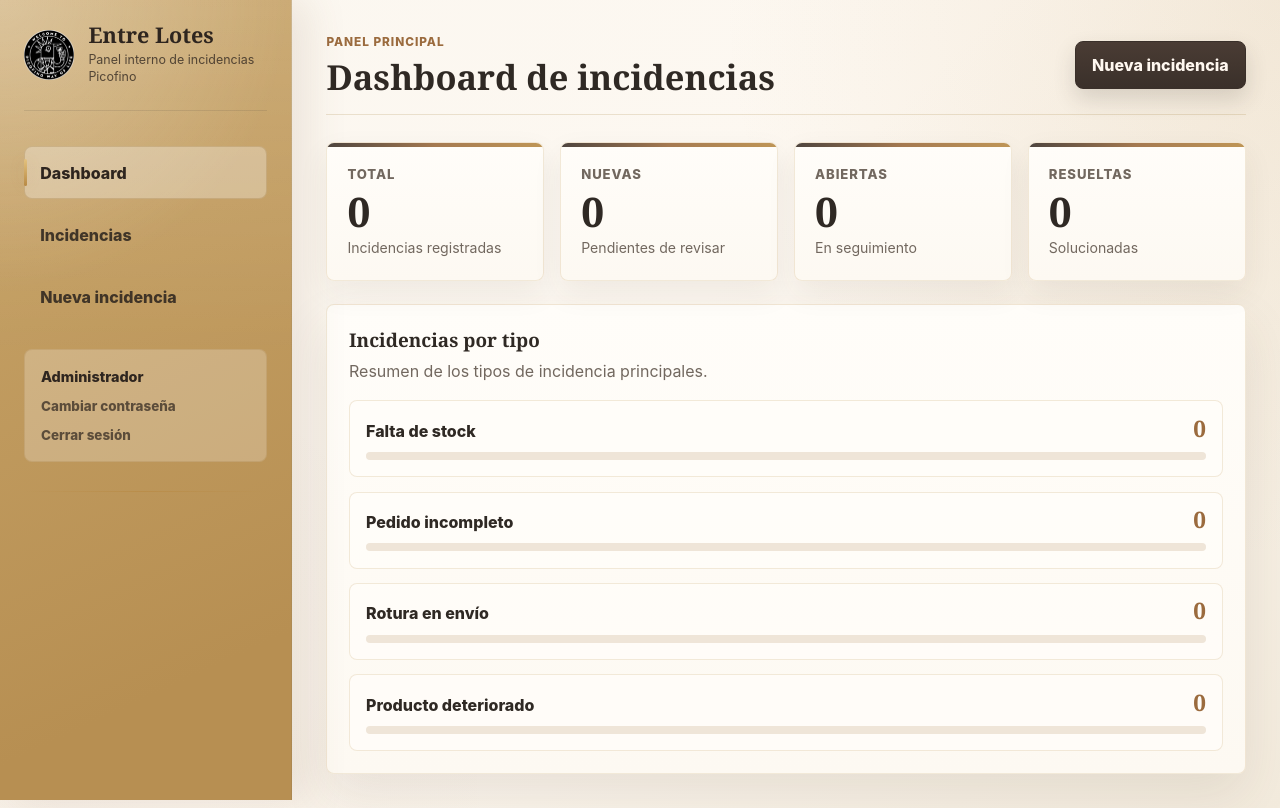
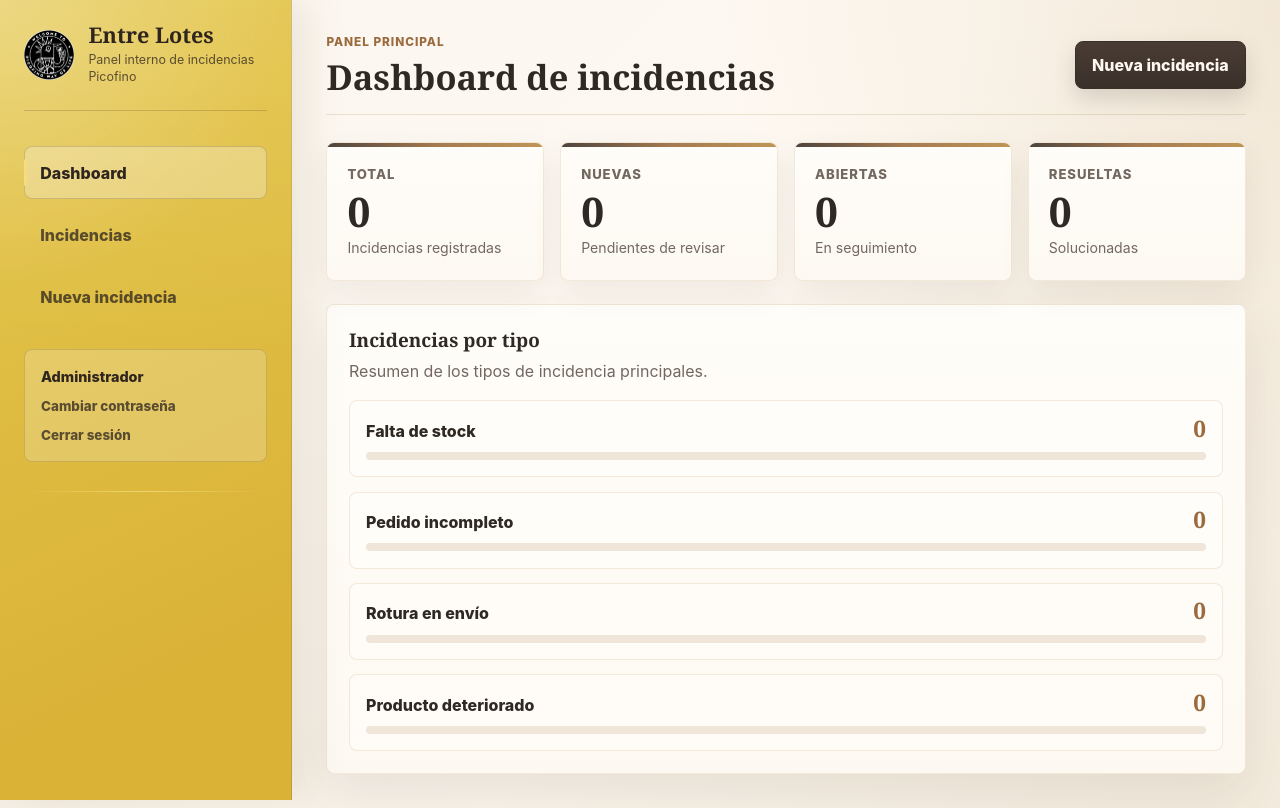
Before and after one commit to celiaefe/el_desaguisado, a Flask app: page /dashboard in a window 1280 px wide. Run offline with Flask 3, Linux system fonts and the light colour scheme; a user stored in the database is signed in.

Commit message:
Ajusta paleta de sidebar a amarillo canario mate

```diff
--- a/static/style.css
+++ b/static/style.css
@@ -2,8 +2,8 @@
   --page: #FBF7F0;
   --page-deep: #F3EBDD;
 
-  --sidebar: #C9A66B;
-  --sidebar-soft: #B78F52;
+  --sidebar: #E5C84E;
+  --sidebar-soft: #D9B236;
 
   --surface: #FFFDF9;
   --surface-soft: #F8F1E6;
@@ -63,13 +63,13 @@ a {
   top: 0;
   height: 100vh;
   padding: 1.5rem;
-  border-right: 1px solid rgba(95, 81, 68, 0.12);
+  border-right: 1px solid rgba(46, 37, 31, 0.14);
   background:
-    radial-gradient(circle at top left, rgba(255, 251, 244, 0.28), transparent 18rem),
-    linear-gradient(180deg, rgba(255, 255, 255, 0.10), transparent 22rem),
+    radial-gradient(circle at top left, rgba(255, 255, 255, 0.24), transparent 18rem),
+    linear-gradient(180deg, rgba(255, 255, 255, 0.08), transparent 22rem),
     linear-gradient(155deg, var(--sidebar) 0%, var(--sidebar-soft) 82%);
   color: #2E251F;
-  box-shadow: 16px 0 38px rgba(120, 93, 58, 0.12);
+  box-shadow: 16px 0 38px rgba(101, 77, 24, 0.10);
 }
 
 .sidebar::after {
@@ -77,7 +77,7 @@ a {
   display: block;
   height: 1px;
   margin-top: 1.8rem;
-  background: linear-gradient(90deg, transparent, rgba(184, 138, 68, 0.7), transparent);
+  background: linear-gradient(90deg, transparent, rgba(245, 220, 130, 0.78), transparent);
 }
 
 .brand-lockup {
@@ -86,7 +86,7 @@ a {
   gap: 0.9rem;
   margin-bottom: 2.2rem;
   padding-bottom: 1.5rem;
-  border-bottom: 1px solid rgba(95, 81, 68, 0.16);
+  border-bottom: 1px solid rgba(46, 37, 31, 0.18);
   text-decoration: none;
 }
 
@@ -105,7 +105,7 @@ a {
 .brand-lockup small {
   max-width: 170px;
   margin-top: 0.35rem;
-  color: rgba(46, 37, 31, 0.78);
+  color: rgba(46, 37, 31, 0.76);
   font-size: 0.78rem;
   line-height: 1.35;
 }
@@ -127,15 +127,15 @@ a {
   padding: 0.85rem 0.95rem;
   border: 1px solid transparent;
   border-radius: 8px;
-  color: rgba(46, 37, 31, 0.88);
+  color: rgba(46, 37, 31, 0.76);
   font-weight: 760;
   text-decoration: none;
 }
 
 .sidebar-nav a:hover,
 .sidebar-nav a.is-active {
-  border-color: rgba(154, 114, 55, 0.28);
-  background: rgba(255, 255, 255, 0.30);
+  border-color: rgba(46, 37, 31, 0.18);
+  background: rgba(255, 255, 255, 0.28);
   color: #2E251F;
 }
 
@@ -147,8 +147,8 @@ a {
   left: -0.05rem;
   width: 3px;
   border-radius: 999px;
-  background: linear-gradient(180deg, #E4C27E, #B88A44);
-  box-shadow: 0 0 16px rgba(184, 138, 68, 0.16);
+  background: #F5DC82;
+  box-shadow: 0 0 16px rgba(245, 220, 130, 0.26);
 }
 
 .sidebar-user {
@@ -156,9 +156,9 @@ a {
   gap: 0.55rem;
   margin-top: 1.6rem;
   padding: 1rem;
-  border: 1px solid rgba(154, 114, 55, 0.20);
+  border: 1px solid rgba(46, 37, 31, 0.16);
   border-radius: 8px;
-  background: rgba(255, 251, 244, 0.24);
+  background: rgba(255, 255, 255, 0.20);
 }
 
 .sidebar-user span {
@@ -168,7 +168,7 @@ a {
 }
 
 .sidebar-user a {
-  color: rgba(47, 37, 31, 0.72);
+  color: rgba(46, 37, 31, 0.76);
   font-size: 0.84rem;
   font-weight: 760;
   text-decoration: none;
--- a/templates/base.html
+++ b/templates/base.html
@@ -12,7 +12,7 @@
       <aside
         class="sidebar"
         aria-label="Navegación principal"
-        style="--sidebar:#C9A66B; --sidebar-soft:#B78F52;"
+        style="--sidebar:#E5C84E; --sidebar-soft:#D9B236;"
       >
         <a class="brand-lockup" href="{{ url_for('dashboard') }}">
           <img class="brand-mark" src="{{ url_for('static', filename='brand-mark.png') }}" alt="Picofino">
```
